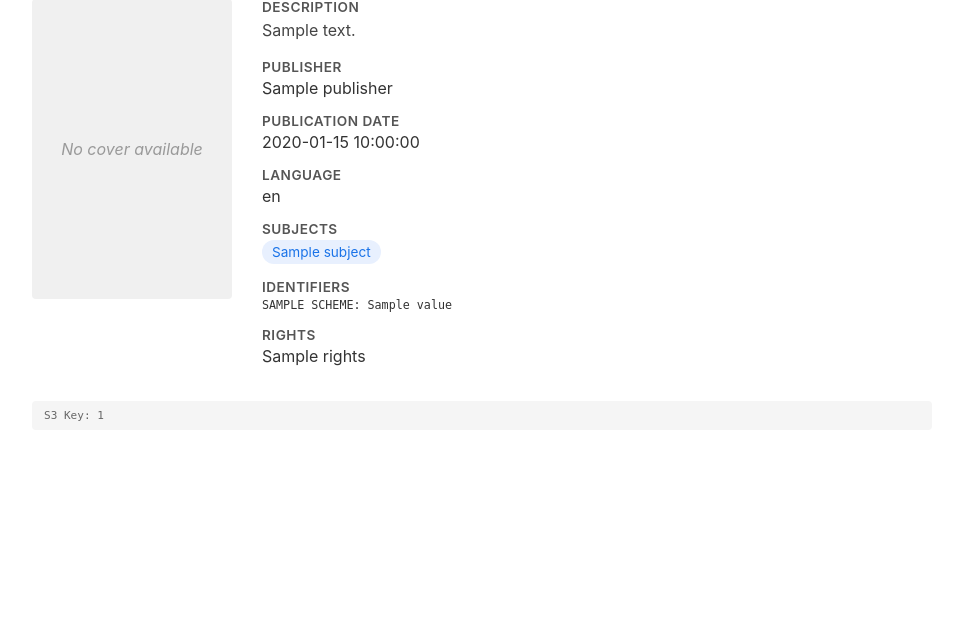
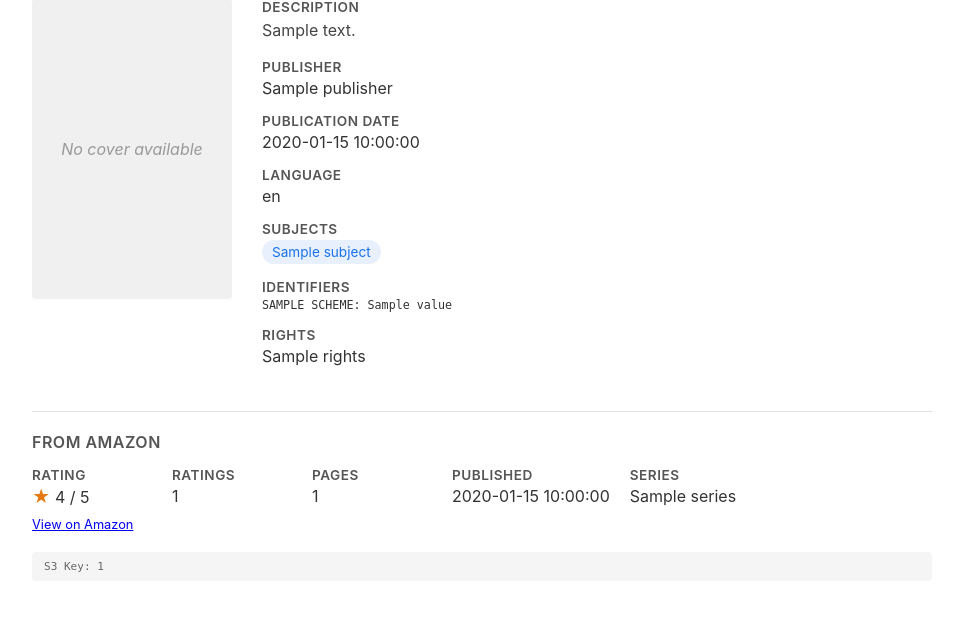
Before and after one commit to michaeljmuller/vibelib, a Flask app: page /ebook/1 in a window 1280 px wide. Shown: the part 216-857 px from the top of the page, without its empty margins (158-1121 px from the left). Before the commit the page ends 637 px from the top, so only its background shows below. Run offline with Flask 3, Linux system fonts and the light colour scheme; the visitor is signed in with stand-in values (Sample User, id 1); a database or web service that is not in the repository returns one stand-in record (values such as "Sample title"); data that the repository does not hold is empty.

Commit message:
Scrape Amazon metadata into ebook details page via Playwright
- Switch service base image to mcr.microsoft.com/playwright/python:v1.50.0-jammy
  so Chromium is pre-installed without Debian package naming conflicts
- Add playwright==1.50.0 to service requirements
- Add scrape_amazon_metadata(asin): headless Chromium fetches the Amazon product
  page, parses rating, review count, page count, publication date, and series;
  results cached in memory per ASIN for 1 hour; CAPTCHA detection bails cleanly
- Extend get_ebook_metadata() to extract ASIN from mobi-asin/asin EPUB identifiers,
  validate it is a real ASIN (not a UUID), run the scrape, and return data under
  an 'amazon' key; scrape failures are logged and silently swallowed
- Add 'From Amazon' section to ebook_details.html displaying all five fields
  plus a link to the Amazon product page

Co-Authored-By: Claude Sonnet 4.6 <noreply@anthropic.com>

```diff
--- a/service/requirements.txt
+++ b/service/requirements.txt
@@ -3,3 +3,4 @@ gunicorn==21.2.0
 boto3==1.34.0
 requests==2.31.0
 ebooklib==0.18
+playwright==1.50.0
--- a/ui/templates/ebook_details.html
+++ b/ui/templates/ebook_details.html
@@ -131,6 +131,32 @@
             padding: 15px;
             border-radius: 4px;
         }
+        .amazon-section {
+            margin-top: 30px;
+            border-top: 1px solid #e0e0e0;
+            padding-top: 20px;
+        }
+        .amazon-section h2 {
+            font-size: 1em;
+            font-weight: 600;
+            color: #555;
+            text-transform: uppercase;
+            letter-spacing: 0.5px;
+            margin: 0 0 15px 0;
+        }
+        .amazon-grid {
+            display: flex;
+            flex-wrap: wrap;
+            gap: 20px;
+        }
+        .amazon-stat {
+            min-width: 120px;
+        }
+        .amazon-stat .metadata-label { margin-bottom: 3px; }
+        .stars {
+            color: #e47911;
+            font-size: 1.1em;
+        }
     </style>
 </head>
 <body>
@@ -229,6 +255,49 @@
         </div>
     </div>
 
+    {% if metadata.amazon %}
+    <div class="amazon-section">
+        <h2>From Amazon</h2>
+        <div class="amazon-grid">
+            {% if metadata.amazon.rating is not none %}
+            <div class="amazon-stat">
+                <div class="metadata-label">Rating</div>
+                <div class="metadata-value">
+                    <span class="stars">&#9733;</span> {{ metadata.amazon.rating }} / 5
+                </div>
+            </div>
+            {% endif %}
+            {% if metadata.amazon.num_ratings is not none %}
+            <div class="amazon-stat">
+                <div class="metadata-label">Ratings</div>
+                <div class="metadata-value">{{ "{:,}".format(metadata.amazon.num_ratings) }}</div>
+            </div>
+            {% endif %}
+            {% if metadata.amazon.pages is not none %}
+            <div class="amazon-stat">
+                <div class="metadata-label">Pages</div>
+                <div class="metadata-value">{{ metadata.amazon.pages }}</div>
+            </div>
+            {% endif %}
+            {% if metadata.amazon.publication_date %}
+            <div class="amazon-stat">
+                <div class="metadata-label">Published</div>
+                <div class="metadata-value">{{ metadata.amazon.publication_date }}</div>
+            </div>
+            {% endif %}
+            {% if metadata.amazon.series %}
+            <div class="amazon-stat">
+                <div class="metadata-label">Series</div>
+                <div class="metadata-value">{{ metadata.amazon.series }}</div>
+            </div>
+            {% endif %}
+        </div>
+        <div style="margin-top:10px; font-size:0.8em; color:#999;">
+            <a href="{{ metadata.amazon.url }}" target="_blank" rel="noopener">View on Amazon</a>
+        </div>
+    </div>
+    {% endif %}
+
     <div class="s3-key">S3 Key: {{ s3_key }}</div>
     {% endif %}
 </body>
```
Also changed, not shown: service/app.py (+135 -1 lines), tasks/backlog/tasks/task-12 - add-a-gluetun-container-to-the-back-end.md (+2 -2 lines), tasks/backlog/tasks/task-13 - scrape-book-metadata-from-amazon.md (added, +68 -0 lines), 1 other file.
